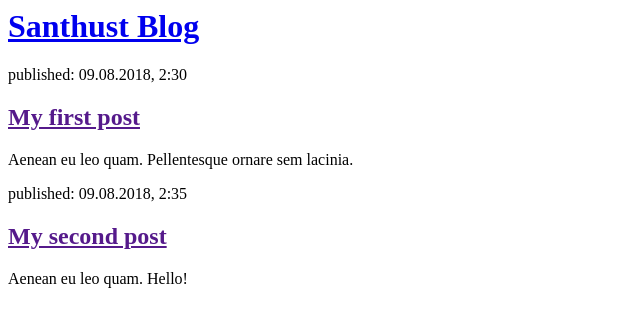
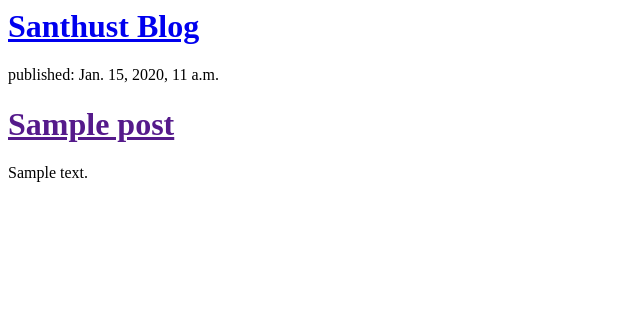
Before and after one commit to Santhust/my-first-blog, a Django app: template blog/templates/blog/post_list.html in a window 1280 px wide. Shown: the top 327 px of the page, without its empty margins (0-640 px from the left). Run offline with Django 3.2, Linux system fonts and the light colour scheme; the template is opened without the code that fills it: values that come from a table or form of the project are taken from there, others are empty; tables that the repository leaves empty hold one stand-in row (values such as "Sample post").

Commit message:
Modified templates to display posts from database.

```diff
--- a/blog/templates/blog/post_list.html
+++ b/blog/templates/blog/post_list.html
@@ -8,16 +8,13 @@
 			<h1><a href="/">Santhust Blog</a></h1>
 		</div>
 
-		<div>
-			<p>published: 09.08.2018, 2:30</p>
-			<h2><a href="">My first post</a></h2>
-			<p> Aenean eu leo quam. Pellentesque ornare sem lacinia.</p>
-		</div>
+		{% for post in posts %}
+			<div>
+				<p>published: {{ post.published_date }}</p>
+				<h1><a href="">{{ post.title }}</a></h1>
+				<p>{{ post.text|linebreaksbr }}</p>
+			</div>
+		{% endfor %}
 
-		<div>
-			<p>published: 09.08.2018, 2:35</p>
-			<h2><a href="">My second post</a></h2>
-			<p> Aenean eu leo quam. Hello!</p>
-		</div>
 	</body>
 </html>
--- a/blog/views.py
+++ b/blog/views.py
@@ -1,6 +1,9 @@
 from django.shortcuts import render
+from .models import Post
+from django.utils import timezone
 
 # Create your views here.
 
 def post_list(request):
-    return render(request, 'blog/post_list.html', {})
+    posts = Post.objects.filter(published_date__lte=timezone.now())
+    return render(request, 'blog/post_list.html', {'posts': posts})
```
Also changed, not shown: 4 other files.
